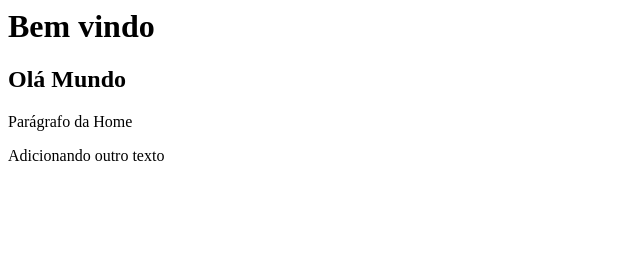
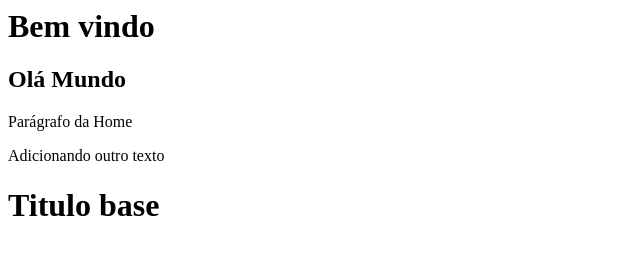
Before and after one commit to Andersondev123/curso_github, a plain HTML site: page index.html in a window 1280 px wide. Shown: the whole page, without its empty margins (0-640 px from the left). Drawn offline with Linux system fonts and the light colour scheme.

Commit message:
Update index.html

```diff
--- a/index.html
+++ b/index.html
@@ -2,3 +2,4 @@
 <h2>Olá Mundo</h2>
 <p>Parágrafo da Home</p>
 <p>Adicionando outro texto</p>
+<h1>Titulo base</h1>
```
